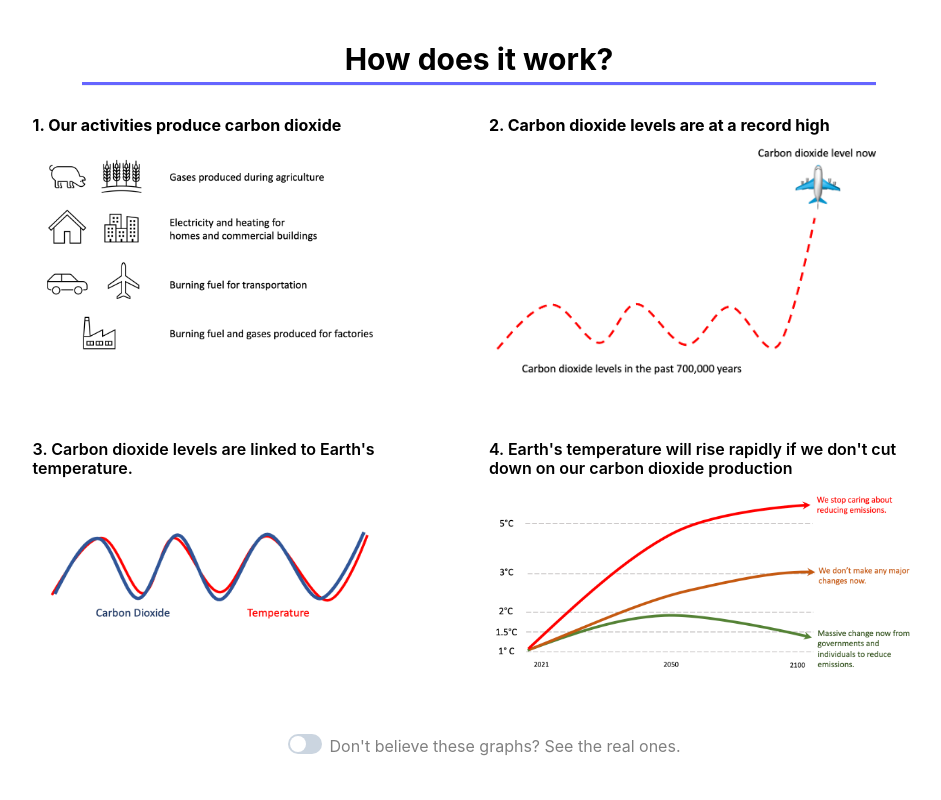
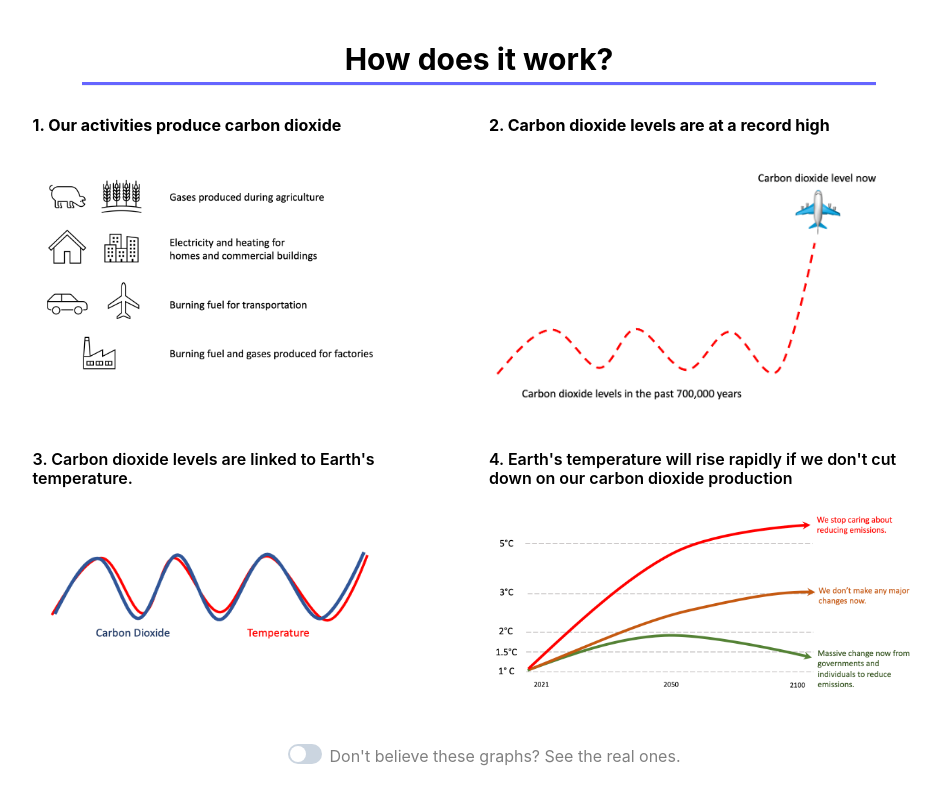
Before and after one commit to vincnt/toowarm, a Next.js app: page / in a window 1280 px wide. Shown: the part 920-1720 px from the top of the page, without its empty margins (161-1102 px from the left). Built offline with nearby package versions, Linux system fonts and the light colour scheme.

Commit message:
aesthetic and source improvements

```diff
--- a/pages/index.tsx
+++ b/pages/index.tsx
@@ -332,23 +332,23 @@ const IndexPage = ({
                     <>
                       <Box width="100%"> {co2BreakdownPie()}</Box>
                       <Text fontSize="xs" color="gray">
-                        Source:
+                        Source:{" "}
                         <Link
                           href="https://ourworldindata.org/emissions-by-sector"
                           isExternal
                         >
-                          https://ourworldindata.org/emissions-by-sector
+                          Our World In Data
                         </Link>
                       </Text>
                     </>
                   ) : (
-                    <Box pt="20px" width="80%">
+                    <Box pt={{ base: "20px", md: "40px" }} width="80%">
                       <NextImage src={co2Breakdown} alt="me" />
                     </Box>
                   )}
                 </Box>
               </Box>
-              <Box width="100%" height="100%" mb={{ base: "40px", md: "35px" }}>
+              <Box width="100%" height="100%" mb={{ base: "55px", md: "35px" }}>
                 <Heading size="sm" fontWeight="bold">
                   2. Carbon dioxide levels are at a record high
                 </Heading>
@@ -357,12 +357,12 @@ const IndexPage = ({
                     base: switchValue ? "250px" : "150px",
                     md: "200px",
                   }}
-                  py="5px"
+                  mt={{ base: "20px", md: "10px" }}
                 >
                   {switchValue ? (
                     <Flex flexDirection="column">
                       {co2HistoricLineChart({ co2Data, co2SliderValue })}
-                      <VStack width="100%">
+                      <VStack width="100%" pb="5px">
                         <Slider
                           aria-label="co2-slider"
                           defaultValue={Math.cbrt(maximumCo2Age)}
@@ -380,19 +380,19 @@ const IndexPage = ({
                           </SliderThumb>
                         </Slider>
                         <Text fontSize="sm"> Adjust Time Range</Text>
+                      </VStack>
                       <Text fontSize="xs" color="gray">
-                          Source:
+                        Source:{" "}
                         <Link
                           href="https://www.ncei.noaa.gov/access/paleo-search/study/17975"
                           isExternal
                         >
-                            https://www.ncei.noaa.gov/access/paleo-search/study/17975
+                          National Centers for Environmental Information (NCEI)
                         </Link>
                       </Text>
-                      </VStack>
                     </Flex>
                   ) : (
-                    <Box width="90%" height="80%">
+                    <Box width="90%" height="80%" pt="20px">
                       <NextImage src={co2Graphic} alt="me" />
                     </Box>
                   )}
@@ -401,14 +401,25 @@ const IndexPage = ({
               <Box
                 width="100%"
                 height={{ base: switchValue ? "250px" : "150px", md: "200px" }}
-                my={{ base: "10px", md: "50px" }}
+                my={{ base: "30px", md: "50px" }}
               >
-                <Heading size="sm" fontWeight="semibold">
+                <Heading size="sm" fontWeight="semibold" pb="10px">
                   3. Carbon dioxide levels are linked to Earth's temperature.
                 </Heading>
 
                 {switchValue ? (
-                  <>{co2AndTempLineChart({ co2AndTempData })}</>
+                  <>
+                    {co2AndTempLineChart({ co2AndTempData })}
+                    <Text fontSize="xs" color="gray">
+                      Source:{" "}
+                      <Link
+                        href="http://www.climatedata.info/proxies/data-downloads/"
+                        isExternal
+                      >
+                        climatedata.info
+                      </Link>
+                    </Text>
+                  </>
                 ) : (
                   <Box width="80%" height="100%" py="40px">
                     <NextImage src={co2AndTempGraphic} alt="me" />
@@ -419,15 +430,21 @@ const IndexPage = ({
               <Box
                 width="100%"
                 height={{ base: switchValue ? "250px" : "150px", md: "200px" }}
-                mt={{ base: "10px", md: "50px" }}
+                mt={{ base: "20px", md: "50px" }}
               >
-                <Heading size="sm" fontWeight="semibold">
+                <Heading size="sm" fontWeight="semibold" pb="10px">
                   4. Earth's temperature will rise rapidly if we don't cut down
                   on our carbon dioxide production
                 </Heading>
                 {switchValue ? (
                   <Box pt="5px">
                     {sspProjectionLineChart({ sspProjections })}
+                    <Text fontSize="xs" color="gray">
+                      Source:{" "}
+                      <Link href="https://tntcat.iiasa.ac.at/SspDb" isExternal>
+                        SSP Database
+                      </Link>
+                    </Text>
                   </Box>
                 ) : (
                   <Box width="100%" height="100%" pt="10px">
@@ -439,7 +456,7 @@ const IndexPage = ({
           </Flex>
           <Center>
             <Box
-              mt={{ base: switchValue ? "10px" : "30px", md: "10px" }}
+              mt={{ base: switchValue ? "30px" : "50px", md: "10px" }}
               pl={{ base: "10px", md: "10px" }}
             >
               <Switch
```
Lines whose indentation alone changed are shown as unchanged.
